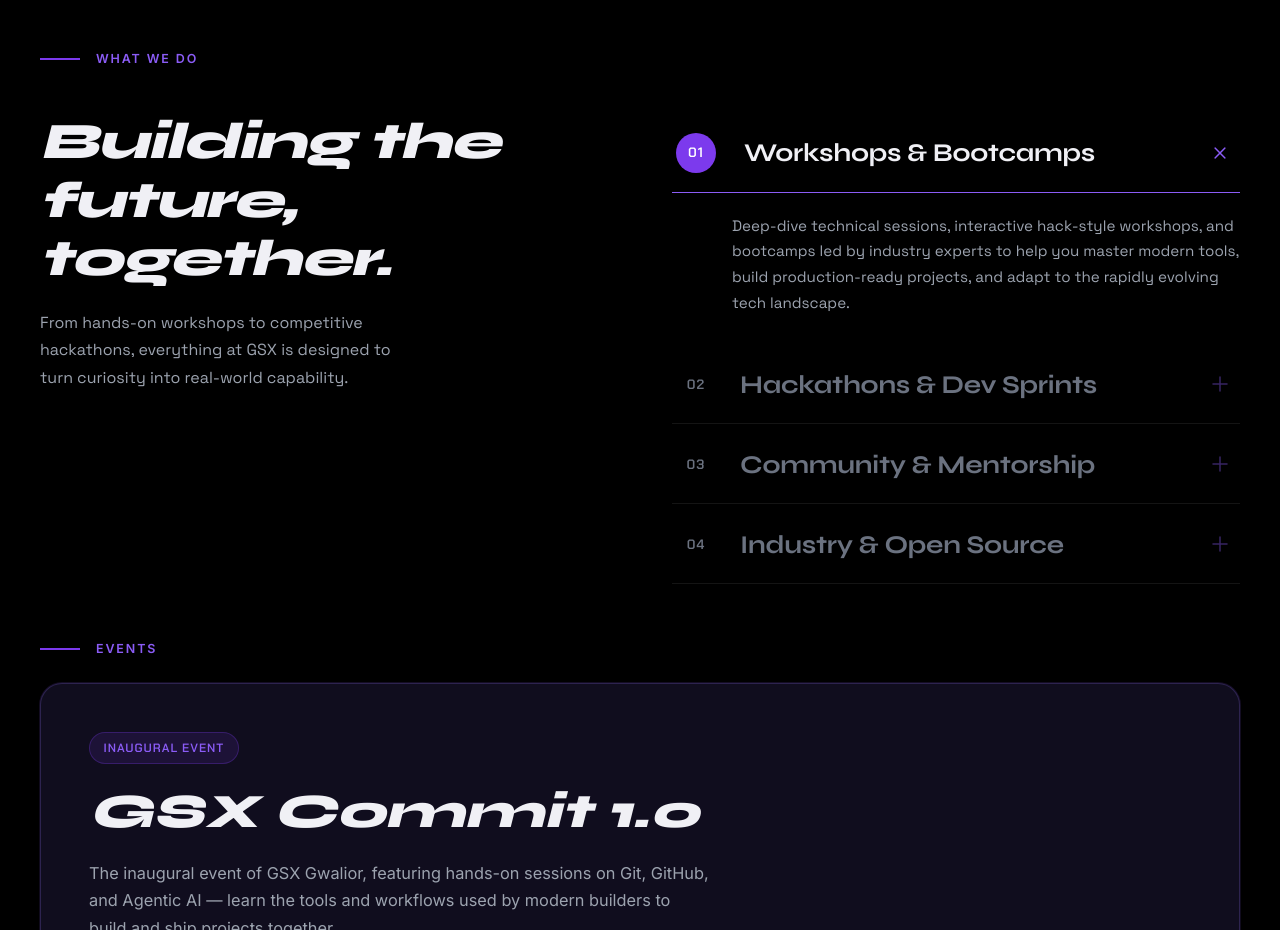
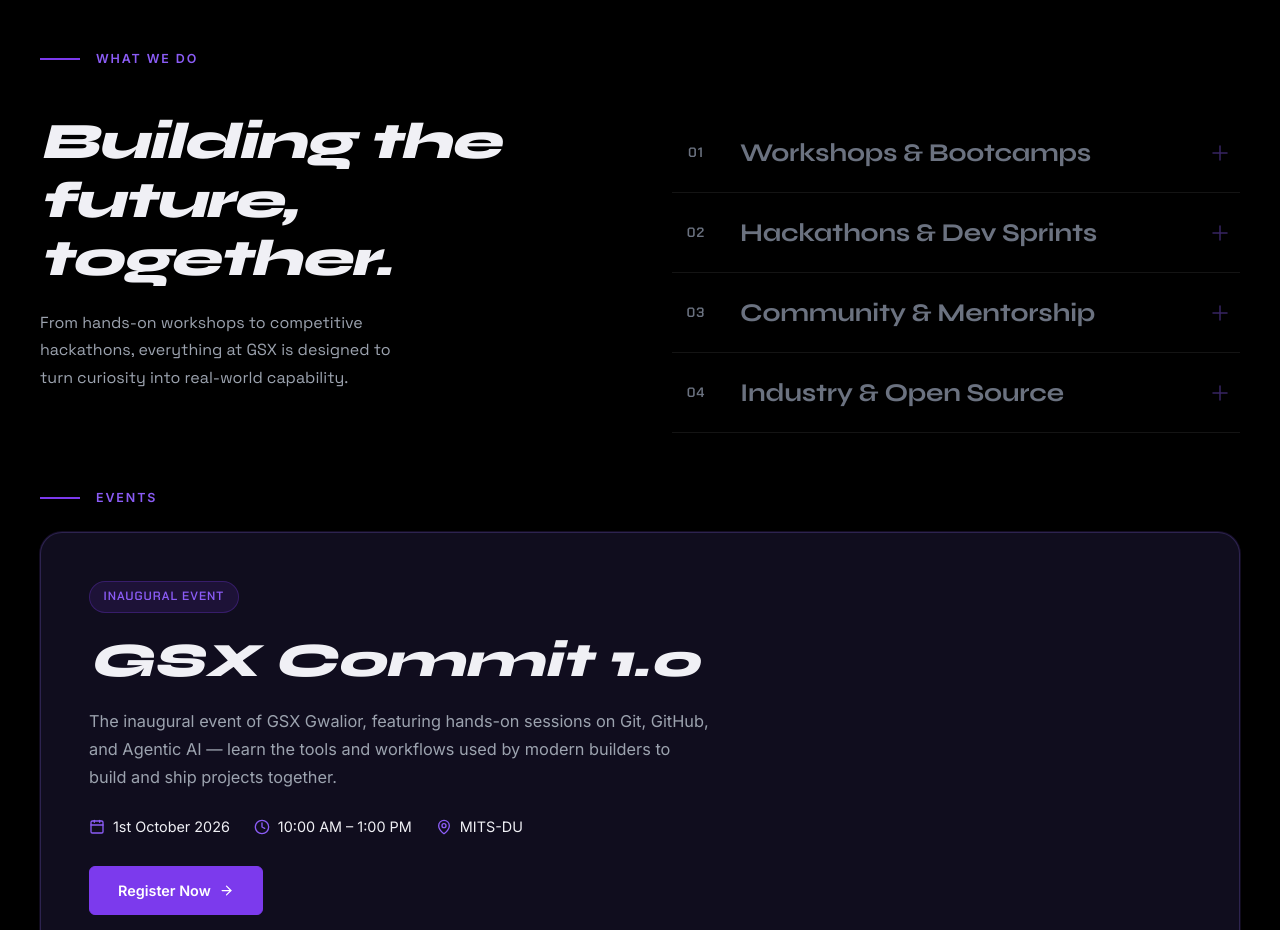
Before and after one commit to Abhayraj0302/GSX---Commit, a React (Vite) app: page / in a window 1280 px wide. Shown: the part 1820-2750 px from the top of the page. Built offline with nearby package versions, Linux system fonts and the light colour scheme; the HTML template or start-up script is replaced by a standard one.

Commit message:
fixBug : Fixed FAQ's section

```diff
--- a/src/components/ui/interactive-accordion.jsx
+++ b/src/components/ui/interactive-accordion.jsx
@@ -33,7 +33,7 @@
 ];
 
 export function UniqueAccordion() {
-  const [activeId, setActiveId] = useState("workshops");
+  const [activeId, setActiveId] = useState(null);
   const [hoveredId, setHoveredId] = useState(null);
 
   return (
```
